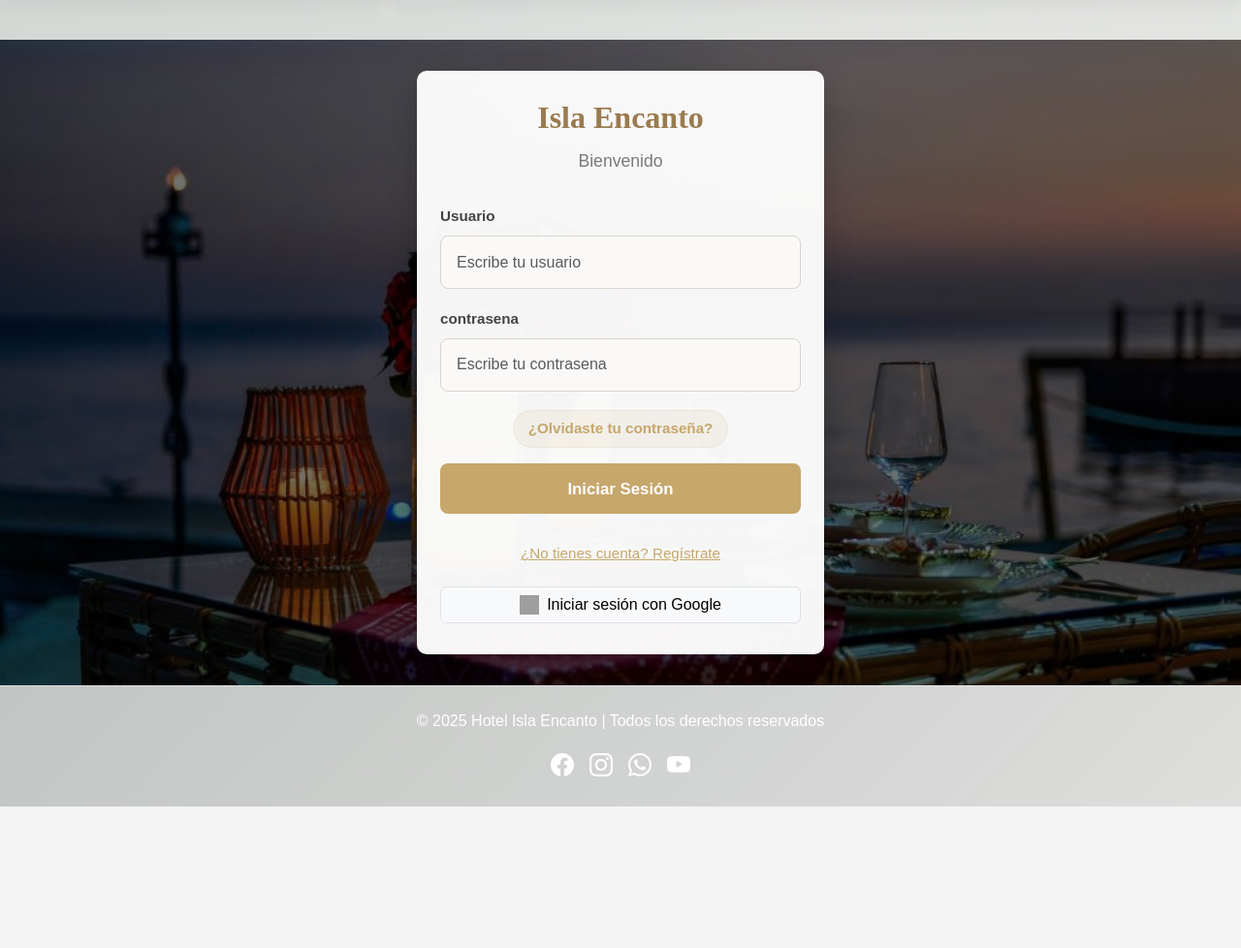
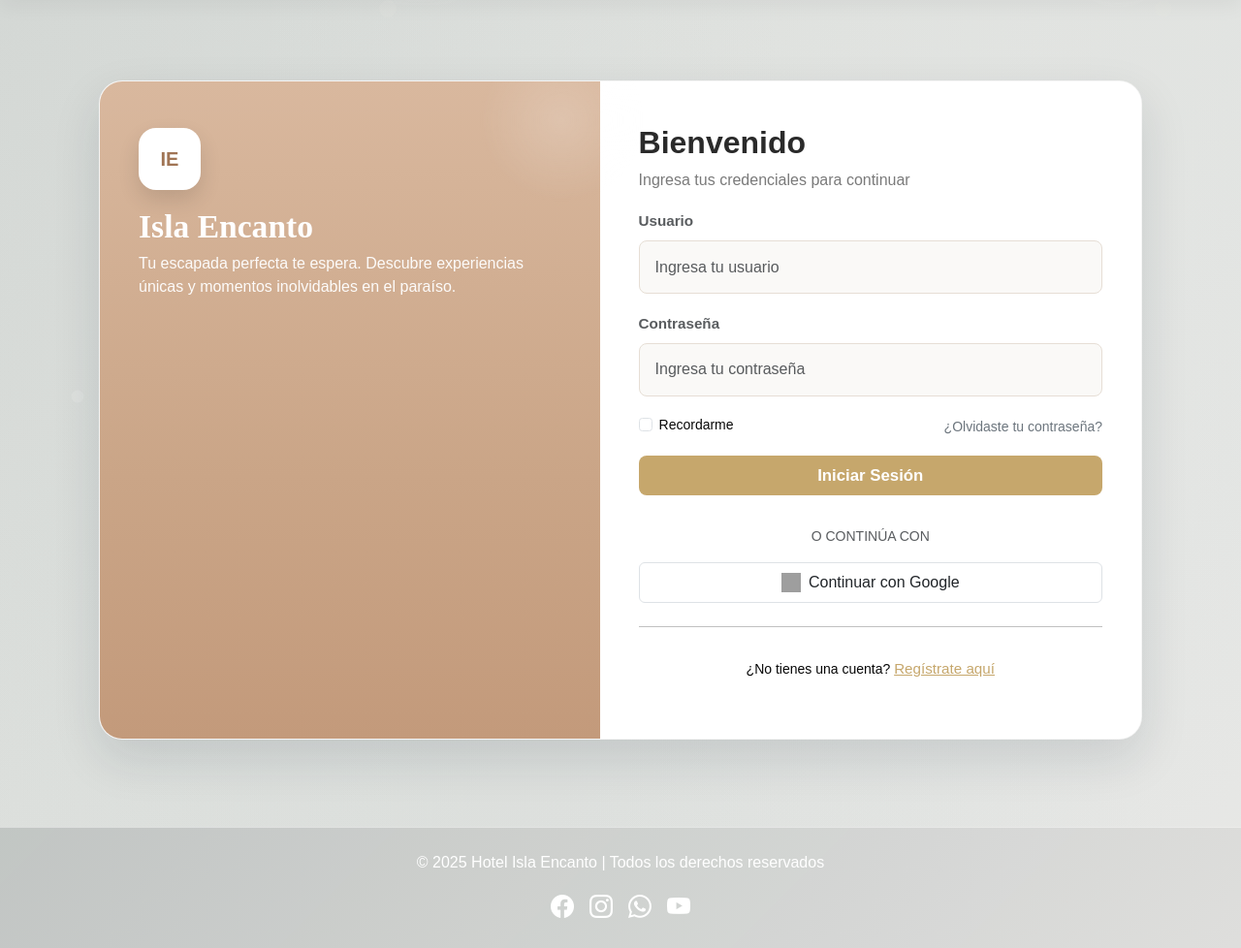
Before and after one commit to Sofiavelasco177/Resort_encanto, a Flask app: page /login in a window 1280 px wide. Shown: the part 71-1049 px from the top of the page at 97% size. Before the commit the page ends 903 px from the top, so only its background shows below. Run offline with Flask 3, Linux system fonts and the light colour scheme; parts of the project's set-up code (start-up, migrations or seed data) failed here and were passed over; grey boxes are pictures that could not be loaded.

Commit message:
Redesign login page to match provided mock: two-panel card (branding + form), rounded corners, soft shadows, gradients; keep login/register toggle and Google button.

```diff
--- a/Templates/home/Login.html
+++ b/Templates/home/Login.html
@@ -3,90 +3,128 @@
 {% block title %}Login{% endblock %}
 
 {% block content %}
-<br>
-<br>
+<div class="auth-wrapper container">
+    <div class="auth-card">
+        <!-- Panel izquierdo (branding) -->
+        <div class="auth-left">
+            <div class="brand-badge">IE</div>
+            <h2 class="brand-title">Isla Encanto</h2>
+            <p class="brand-sub">Tu escapada perfecta te espera. Descubre experiencias únicas y momentos inolvidables en el paraíso.</p>
+        </div>
 
-<div class="login-hero-wrapper">
-    <img src="{{ url_for('static', filename='img/login.jpg') }}"
-        class="login-hero-img"
-        alt="Hotel">
+        <!-- Panel derecho (formulario) -->
+        <div class="auth-right">
+            <h2 class="auth-title">Bienvenido</h2>
+            <p class="auth-sub">Ingresa tus credenciales para continuar</p>
 
-    <div class="login-container text-center" id="login-card">
-        <div class="hotel-title">Isla Encanto</div>
-        <div class="hotel-sub" id="form-title">Bienvenido</div>
+            <!-- Formulario: Login -->
+            <form id="login-form" method="post" action="{{ url_for('login') }}">
+                <div class="mb-3">
+                    <label class="form-label text-muted">Usuario</label>
+                    <input type="text" class="form-control" name="usuario" placeholder="Ingresa tu usuario" required>
+                </div>
+                <div class="mb-2">
+                    <label class="form-label text-muted">Contraseña</label>
+                    <input type="password" class="form-control" name="contrasena" placeholder="Ingresa tu contraseña" required>
+                </div>
+                <div class="d-flex align-items-center justify-content-between mb-3 small">
+                    <div class="form-check">
+                        <input class="form-check-input" type="checkbox" id="rememberMe">
+                        <label class="form-check-label" for="rememberMe">Recordarme</label>
+                    </div>
+                    <a href="{{ url_for('recuperar.recuperar_contrasena') }}" class="link-secondary text-decoration-none">¿Olvidaste tu contraseña?</a>
+                </div>
+                <button type="submit" class="btn btn-main w-100 py-2">Iniciar Sesión</button>
+                <div class="text-center my-3 text-muted small">O CONTINÚA CON</div>
+                <a href="{{ url_for('auth.google_login') }}" class="btn w-100 border d-flex align-items-center justify-content-center py-2" style="background:#fff;">
+                    <img src="https://cdn.jsdelivr.net/gh/devicons/devicon/icons/google/google-original.svg" alt="Google" style="width:20px;height:20px;margin-right:8px;">
+                    <span>Continuar con Google</span>
+                </a>
+                <hr class="my-4">
+                <div class="text-center small">¿No tienes una cuenta?
+                    <button type="button" class="btn btn-link p-0 align-baseline" id="show-register">Regístrate aquí</button>
+                </div>
+            </form>
 
-        <!-- Formulario de Iniciar Sesión -->
-        <form id="login-form" method="post" action="{{ url_for('login')}}">
-            <div class="mb-3 text-start">
-                <label class="form-label">Usuario</label>
-                <input type="text" class="form-control" name="usuario" placeholder="Escribe tu usuario" required>
-            </div>
-
-            <div class="mb-3 text-start">
-                <label class="form-label">contrasena</label>
-                <input type="password" class="form-control" name="contrasena" placeholder="Escribe tu contrasena" required>
-                <div class="forgot-link mt-3">
-                <a href="{{ url_for('recuperar.recuperar_contrasena') }}">¿Olvidaste tu contraseña?</a>
+            <!-- Formulario: Registro (oculto por defecto) -->
+            <form id="register-form" method="POST" action="{{ url_for('registro.register') }}" style="display:none;">
+                <div class="mb-3">
+                    <label class="form-label text-muted">Usuario</label>
+                    <input type="text" class="form-control" name="usuario" placeholder="Escribe tu usuario" required>
                 </div>
-            </div>
-
-            <button type="submit" class="btn btn-main w-100">Iniciar Sesión</button>
-            <button type="button" class="btn btn-link w-100" id="show-register">¿No tienes cuenta? Regístrate</button>
-
-            <a href="{{ url_for('auth.google_login') }}" class="btn btn-light border w-100 mb-2 d-flex align-items-center justify-content-center">
-            <img src="https://cdn.jsdelivr.net/gh/devicons/devicon/icons/google/google-original.svg"
-            alt="Google" style="width:20px; height:20px; margin-right:8px;">
-            <span>Iniciar sesión con Google</span>
-            </a>
-
-
-        </form>
-
-        <!-- Formulario de Registro (oculto por defecto) -->
-        <form id="register-form" method="POST" action="{{ url_for('registro.register')}}" style="display: none;">
-            <div class="mb-3 text-start">
-                <label class="form-label">Usuario</label>
-                <input type="text" class="form-control" name="usuario" placeholder="Escribe tu usuario" required>
-            </div>
-
-            <div class="mb-3 text-start">
-                <label class="form-label">Correo electrónico</label>
-                <input type="email" class="form-control" name="correo" placeholder="Escribe tu correo" required>
-            </div>
-
-            <div class="mb-3 text-start">
-                <label class="form-label">contrasena</label>
-                <input type="password" class="form-control" name="contrasena" placeholder="Crea una contrasena" required>
-            </div>
-
-            <div class="mb-3 text-start">
-                <label class="form-label">Dirección</label>
-                <input type="text" class="form-control" name="direccion" placeholder="Escribe tu dirección" required>
-            </div>
-
-            <div class="mb-3 text-start">
-                <label class="form-label">Fecha de Nacimeinto</label>
-                <input type="date" class="form-control" name="fechaNacimiento" placeholder="Escribe tu fecha de nacimiento" required>
-            </div>
-
-            <button type="submit" class="btn btn-main w-100">Registrarse</button>
-            <button type="button" class="btn btn-link w-100" id="show-login">¿Ya tienes cuenta? Inicia sesión</button>
-        </form>
+                <div class="mb-3">
+                    <label class="form-label text-muted">Correo electrónico</label>
+                    <input type="email" class="form-control" name="correo" placeholder="Escribe tu correo" required>
+                </div>
+                <div class="mb-3">
+                    <label class="form-label text-muted">Contraseña</label>
+                    <input type="password" class="form-control" name="contrasena" placeholder="Crea una contraseña" required>
+                </div>
+                <div class="mb-3">
+                    <label class="form-label text-muted">Dirección</label>
+                    <input type="text" class="form-control" name="direccion" placeholder="Escribe tu dirección" required>
+                </div>
+                <div class="mb-3">
+                    <label class="form-label text-muted">Fecha de nacimiento</label>
+                    <input type="date" class="form-control" name="fechaNacimiento" required>
+                </div>
+                <button type="submit" class="btn btn-main w-100 py-2">Registrarse</button>
+                <div class="text-center small mt-3">¿Ya tienes cuenta?
+                    <button type="button" class="btn btn-link p-0 align-baseline" id="show-login">Inicia sesión</button>
+                </div>
+            </form>
+        </div>
     </div>
 </div>
 
+<style>
+    .auth-wrapper{ max-width: 1100px; margin: 90px auto; }
+    .auth-card{
+        display: flex; overflow: hidden; border-radius: 24px;
+        box-shadow: 0 20px 50px rgba(13,33,48,.12);
+        background: #fff; border: 1px solid rgba(0,0,0,.04);
+    }
+    .auth-left{ flex: 1 1 48%; padding: 48px 40px; color:#fff;
+        background: linear-gradient(180deg, #d9b89e 0%, #caa587 60%, #c39a7b 100%);
+        position: relative; min-height: 520px;
+    }
+    .auth-left::after{
+        content:""; position:absolute; right:-60px; top:-60px; width:200px; height:200px; border-radius: 50%;
+        background: radial-gradient(circle at center, rgba(255,255,255,.18), transparent 60%);
+        filter: blur(1px);
+    }
+    .brand-badge{
+        width:64px; height:64px; border-radius:18px; display:flex; align-items:center; justify-content:center;
+        background:#fff; color:#a07454; font-weight:800; font-size:1.25rem; box-shadow:0 10px 22px rgba(0,0,0,.12);
+        margin-bottom: 18px;
+    }
+    .brand-title{ font-family:'Poppins', serif; font-weight:800; font-size:2.1rem; margin-bottom: 6px; }
+    .brand-sub{ opacity:.95; max-width: 440px; }
+
+    .auth-right{ flex: 1 1 52%; background:#fff; padding: 44px 40px; }
+    .auth-title{ font-weight:800; font-size: 2rem; color:#2a2a2a; }
+    .auth-sub{ color:#7a7a7a; margin-bottom: 18px; }
+    .auth-right .form-control{ background:#faf9f7; border:1.5px solid #e6ded5; }
+    .auth-right .form-control:focus{ background:#fff; border-color:#c6a76c; box-shadow:0 0 6px rgba(198,167,108,.3); }
+    .auth-right .btn-main{ background:#c6a76c; }
+    .auth-right .btn-main:hover{ background:#b18f56; }
+    @media (max-width: 991.98px){
+        .auth-card{ flex-direction: column; }
+        .auth-left{ min-height: 280px; }
+    }
+</style>
+
 <script>
-    // Cambiar entre formularios
-    document.getElementById('show-register').onclick = function() {
-        document.getElementById('login-form').style.display = 'none';
-        document.getElementById('register-form').style.display = 'block';
-        document.getElementById('form-title').textContent = 'Registro';
-    };
-
-    document.getElementById('show-login').onclick = function() {
-        document.getElementById('register-form').style.display = 'none';
-        document.getElementById('login-form').style.display = 'block';
-        document.getElementById('form-title').textContent = 'Bienvenido';
-    };
+    // Toggle entre login y registro (en el mismo card)
+    const showRegister = document.getElementById('show-register');
+    const showLogin = document.getElementById('show-login');
+    const loginForm = document.getElementById('login-form');
+    const registerForm = document.getElementById('register-form');
+    if (showRegister) {
+        showRegister.onclick = function(){ loginForm.style.display='none'; registerForm.style.display='block'; };
+    }
+    if (showLogin) {
+        showLogin.onclick = function(){ registerForm.style.display='none'; loginForm.style.display='block'; };
+    }
 </script>
 {% endblock %}
```
